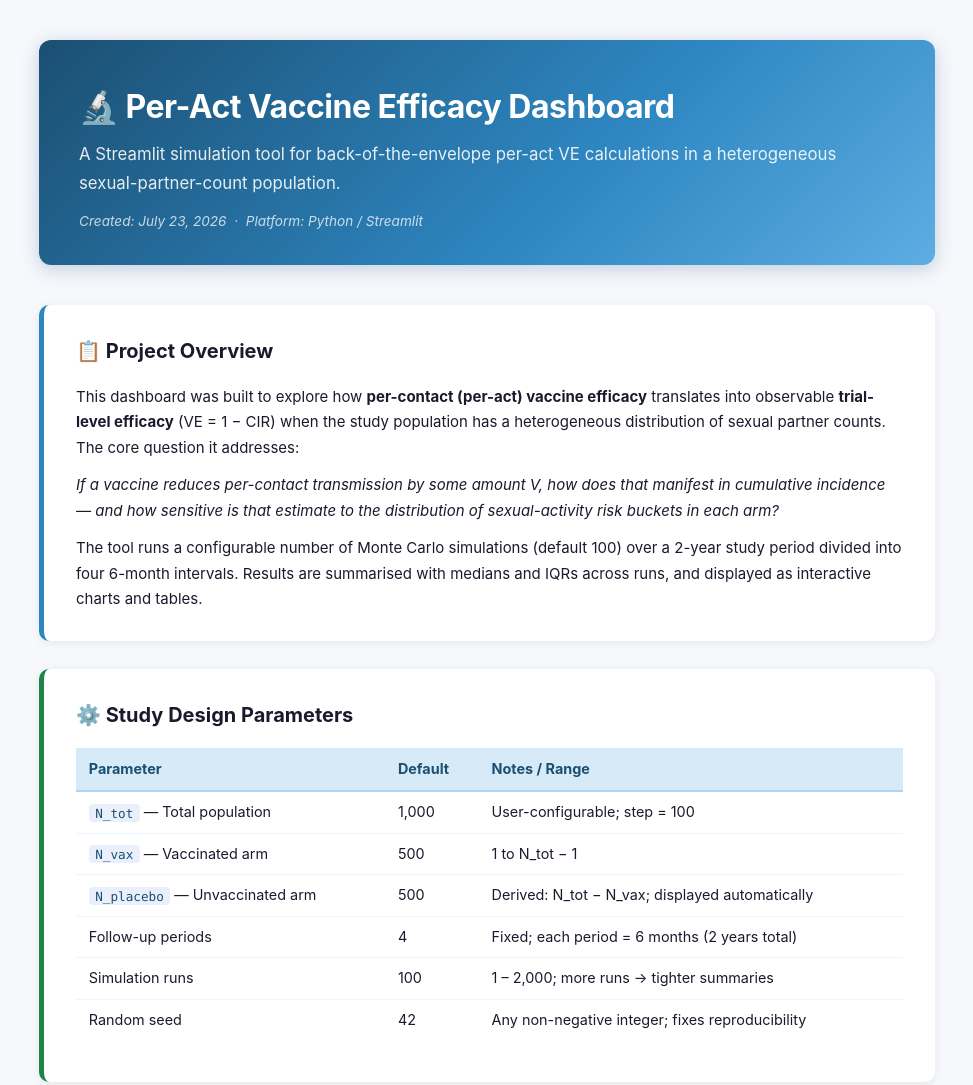
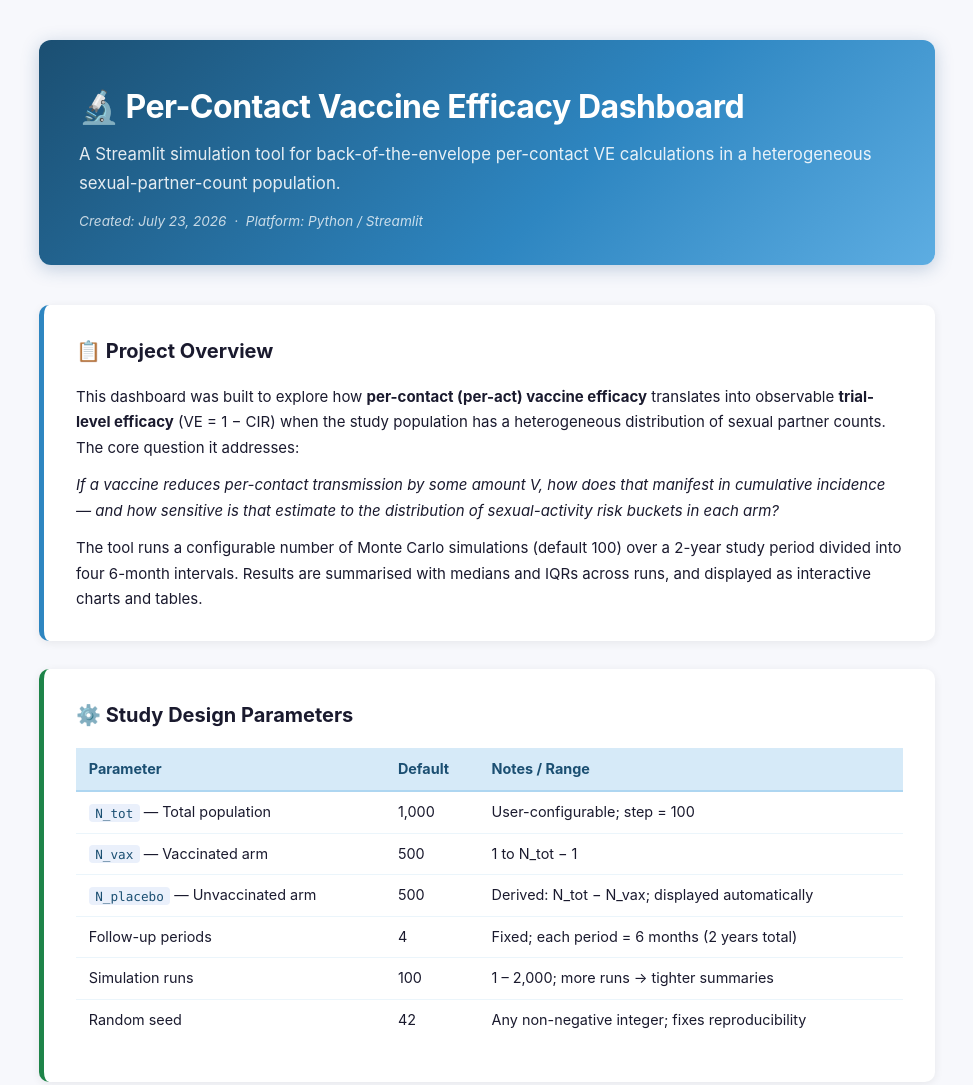
Before and after one commit to mkline1/vaccine, a plain HTML site: page docs/index.html in a window 1280 px wide. Shown: the top 1085 px of the page, without its empty margins (153-1126 px from the left). Drawn offline with Linux system fonts and the light colour scheme.

Commit message:
Update index.html

```diff
--- a/docs/index.html
+++ b/docs/index.html
@@ -201,9 +201,9 @@
 
   <!-- ── Banner ────────────────────────────────────────────────────────────── -->
   <div class="banner">
-    <h1>🔬 Per-Act Vaccine Efficacy Dashboard</h1>
+    <h1>🔬 Per-Contact Vaccine Efficacy Dashboard</h1>
     <p class="subtitle">
-      A Streamlit simulation tool for back-of-the-envelope per-act VE calculations
+      A Streamlit simulation tool for back-of-the-envelope per-contact VE calculations
       in a heterogeneous sexual-partner-count population.
     </p>
     <p class="meta">Created: July 23, 2026 &nbsp;·&nbsp; Platform: Python / Streamlit</p>
```
